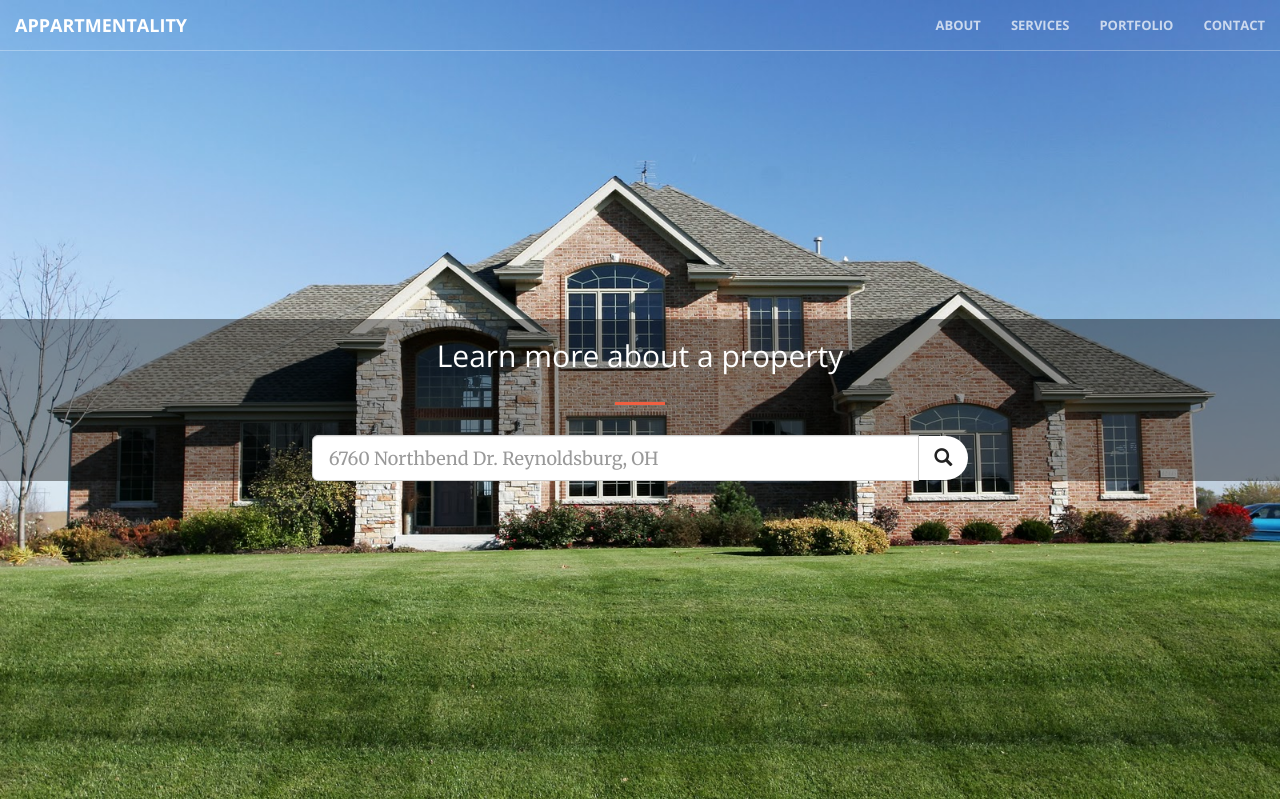
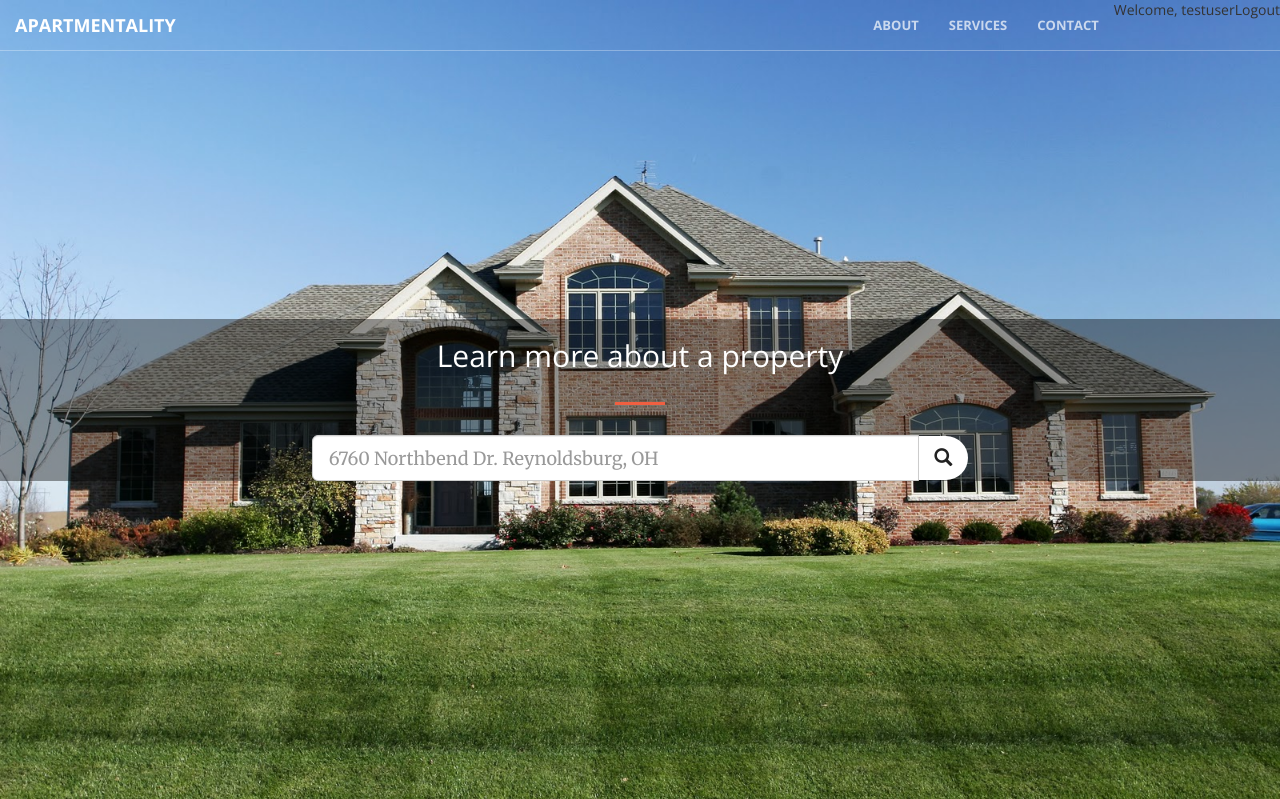
Before and after one commit to allwhitebuffies/ohiohax0rzthon, a Python web app: template apartmentality/templates/index.html in a window 1280 px wide. Shown: the top 799 px of the page. Run offline with Jinja, Linux system fonts and the light colour scheme; the template is opened without the code that fills it, so the values that code supplies are empty; some libraries are stand-ins or nearby versions.

Commit message:
Fix title.

```diff
--- a/apartmentality/templates/base.html
+++ b/apartmentality/templates/base.html
@@ -14,9 +14,12 @@
     <link rel="stylesheet" href="/css/bootstrap.min.css" type="text/css">
 
     <!-- Custom Fonts -->
-    <link href='http://fonts.googleapis.com/css?family=Open+Sans:300italic,400italic,600italic,700italic,800italic,400,300,600,700,800' rel='stylesheet' type='text/css'>
-    <link href='http://fonts.googleapis.com/css?family=Merriweather:400,300,300italic,400italic,700,700italic,900,900italic' rel='stylesheet' type='text/css'>
-    <link rel="stylesheet" href="font-awesome/css/font-awesome.min.css" type="text/css">
+    <link href='http://fonts.googleapis.com/css?family=Open+Sans:300italic,400italic,600italic,700italic,800italic,400,300,600,700,800'
+          rel='stylesheet' type='text/css'>
+    <link href='http://fonts.googleapis.com/css?family=Merriweather:400,300,300italic,400italic,700,700italic,900,900italic'
+          rel='stylesheet' type='text/css'>
+    <link rel="stylesheet" href="font-awesome/css/font-awesome.min.css"
+          type="text/css">
 
     <!-- Plugin CSS -->
     <link rel="stylesheet" href="/css/animate.min.css" type="text/css">
@@ -37,13 +40,16 @@
     <div class="container-fluid">
         <!-- Brand and toggle get grouped for better mobile display -->
         <div class="navbar-header">
-                <button type="button" class="navbar-toggle collapsed" data-toggle="collapse" data-target="#bs-example-navbar-collapse-1">
+            <button type="button" class="navbar-toggle collapsed"
+                    data-toggle="collapse"
+                    data-target="#bs-example-navbar-collapse-1">
                 <span class="sr-only">Toggle navigation</span>
                 <span class="icon-bar"></span>
                 <span class="icon-bar"></span>
                 <span class="icon-bar"></span>
             </button>
-                <a class="navbar-brand page-scroll" href="#page-top">Appartmentality</a>
+            <a class="navbar-brand page-scroll"
+               href="#page-top">Apartmentality</a>
         </div>
 
         <!-- Collect the nav links, forms, and other content for toggling -->
@@ -56,10 +62,13 @@
                     <a class="page-scroll" href="#services">Services</a>
                 </li>
                 <li>
-                        <a class="page-scroll" href="#portfolio">Portfolio</a>
+                    <a class="page-scroll" href="#contact">Contact</a>
                 </li>
                 <li>
-                        <a class="page-scroll" href="#contact">Contact</a>
+                    Welcome, testuser
+                </li>
+                <li>
+                    Logout
                 </li>
             </ul>
         </div>
```
Lines whose indentation alone changed are shown as unchanged.
